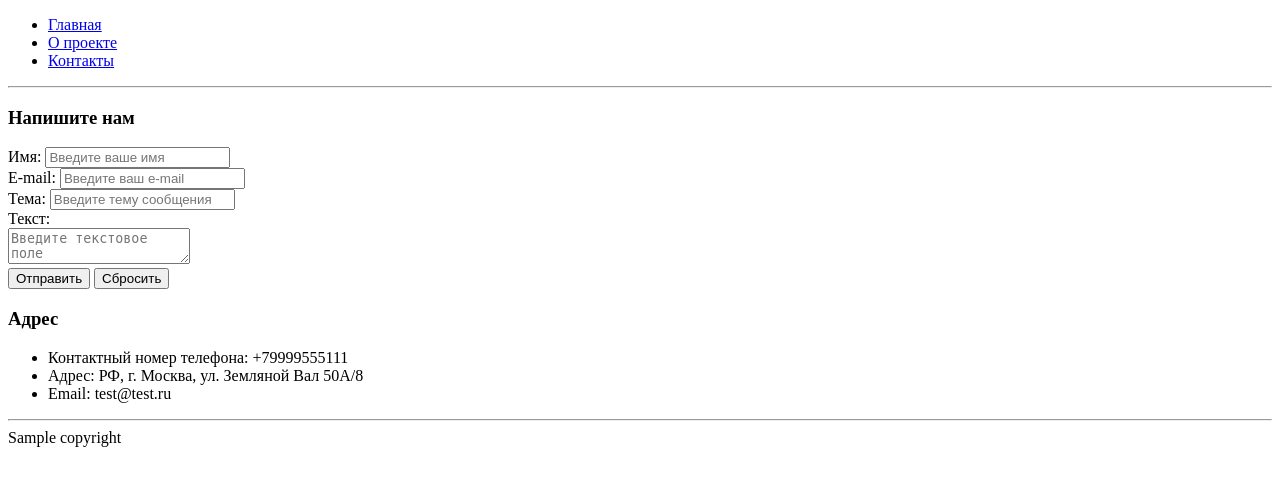
After one commit to Virucek/gb_framework, a Python web app: template templates/contacts.html in a window 1280 px wide. The commit adds this page. Shown: the top 486 px of the page. Run offline with Jinja, Linux system fonts and the light colour scheme; the template is opened without the code that fills it: most values are stand-ins (such as "Sample title", 1, 10 or a date in 2020).

Commit message:
lesson 2: add POST request processing, add contacts template and view, updated other templates.

```diff
--- a/main.py
+++ b/main.py
@@ -6,6 +6,7 @@ routers = {
     '/': index_view,
     '/index/': index_view,
     '/about/': about_view,
+    '/contacts/': contacts_view,
 }
 
 controllers = {
--- /dev/null
+++ b/templates/contacts.html
@@ -0,0 +1,40 @@
+<!DOCTYPE html>
+<html>
+<head>
+	<meta charset="utf-8">
+	<title>{{ title }}</title>
+</head>
+<body>
+	<div class="header">
+		<ul class="menu">
+			<li><a href="/">Главная</a></li>
+			<li><a href="/about/">О проекте</a></li>
+			<li><a href="#">Контакты</a></li>
+		</ul>
+		<hr>
+	</div>
+	<h3>Напишите нам</h2>
+	<form method="post">
+		<label for="name">Имя:</label>
+		<input type="text" name="name" placeholder="Введите ваше имя" class="contact"><br>
+		<label for="e-mail">E-mail:</label>
+		<input type="email" name="e-mail" placeholder="Введите ваш e-mail" class="contact"><br>
+		<label for="theme">Тема:</label>
+		<input type="text" name="theme" placeholder="Введите тему сообщения" class="contact"><br>
+		<label for="theme">Текст:</label><br>
+		<textarea name="text" placeholder="Введите текстовое поле" class="text_letter"></textarea><br>
+		<input type="submit" value="Отправить"> <input type="reset" value="Сбросить">
+	</form>
+	<h3>Адрес</h3>
+	<ul class="address">
+		<li>Контактный номер телефона: +79999555111</li>
+		<li>Адрес: РФ, г. Москва, ул. Земляной Вал 50А/8</li>
+		<li>Email: test@test.ru</li>
+	</ul>
+	<!--<iframe src="https://www.google.com/maps/embed?pb=!1m18!1m12!1m3!1d667.5737991235179!2d37.65397354975376!3d55.75082961590977!2m3!1f0!2f0!3f0!3m2!1i1024!2i768!4f13.1!3m3!1m2!1s0x46b54af2826f58ab%3A0x8ba52c0bf9caf67c!2z0KHQsNC00LrQviwg0LHQuNC30L3QtdGBLdGG0LXQvdGC0YA!5e0!3m2!1sru!2sru!4v1588787347561!5m2!1sru!2sru" width="600" height="450" frameborder="0" style="border:0;" allowfullscreen="" aria-hidden="false" tabindex="0"></iframe>-->
+	<hr>
+	<div class="footer">
+		{{ _copyright }}
+	</div>
+</body>
+</html>
--- a/templates/index.html
+++ b/templates/index.html
@@ -6,6 +6,12 @@
 </head>
 <body>
 	<div class="header">
+		<ul class="menu">
+			<li><a href="#">Главная</a></li>
+			<li><a href="/about/">О проекте</a></li>
+			<li><a href="/contacts/">Контакты</a></li>
+		</ul>
+		<hr>
 	</div>
 	<h1>Домашнее задание №1</h1>
     <h3>Главная страница</h3>
```
Also changed, not shown: core/app.py (+37 -2 lines), templates/about.html (+8 -2 lines), views.py (+20 -0 lines).
